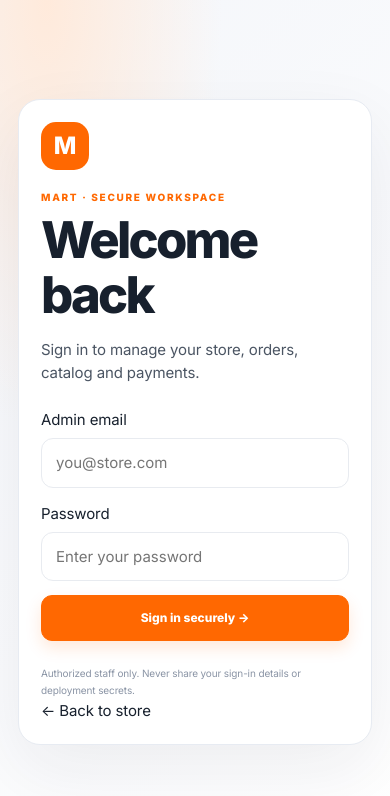
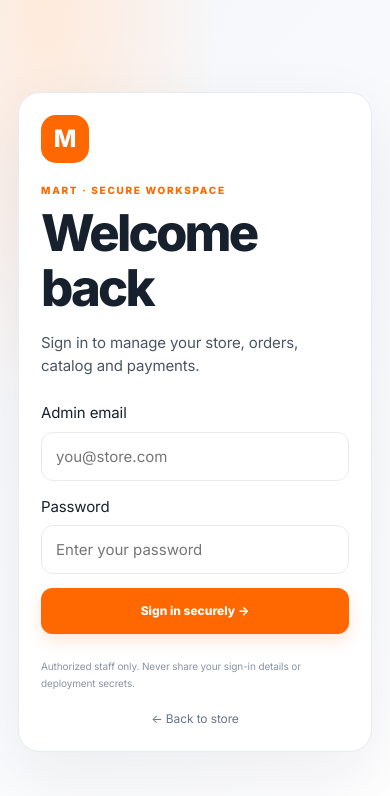
Before and after one commit to asmasud500/E-commerce-, a Next.js app: page /admin/login in a window 390 px wide. Shown: the top 796 px of the page. Built offline with nearby package versions, Linux system fonts and the light colour scheme.

Commit message:
style: refine mobile layouts across admin forms and product editor

```diff
--- a/app/globals.css
+++ b/app/globals.css
@@ -1424,3 +1424,14 @@ img{max-width:100%}
 .admin-login-card button[type=submit]{min-height:46px;background:var(--admin-orange)!important;border-color:var(--admin-orange)!important}
 .admin-restricted{max-width:560px;padding:32px;background:#fff;border:1px solid var(--admin-line);border-radius:20px;box-shadow:0 20px 55px #17203312}
 @media(max-width:760px){.admin-inline-form{grid-template-columns:1fr}.admin-review-card{flex-direction:column}.admin-review-card>.admin-row-actions{width:100%}.admin-content .admin-settings-grid{grid-template-columns:1fr}.admin-content .admin-resource-form{grid-template-columns:1fr}.admin-content .admin-resource-form .delivery-zone-group-title,.admin-content .admin-resource-form button[type=submit]{grid-column:auto}.admin-content .admin-report-bars{gap:5px;padding:12px 6px}.admin-toolbar input{flex-basis:100%}}
+
+@media(max-width:760px){
+ .admin-content form div[style*="repeat(3,1fr)"],.admin-content form div[style*="repeat(3, 1fr)"],.admin-content form div[style*="grid-template-columns: 1fr 1fr"],.admin-content form div[style*="grid-template-columns:1fr 1fr"]{grid-template-columns:minmax(0,1fr)!important}
+ .admin-content form[style*="grid-template-columns"]{grid-template-columns:minmax(0,1fr)!important}
+ .admin-content header.admin-heading-row>div:last-child{width:100%}
+ .admin-content header.admin-heading-row>div:last-child>a{display:inline-flex;align-items:center;justify-content:center}
+ .admin-content .admin-page-head{display:flex;align-items:flex-start;justify-content:space-between;gap:14px;flex-wrap:wrap;margin:8px 0 22px}
+ .admin-content .admin-page-head h1{margin-top:8px}
+}
+.admin-login-back{display:block;margin-top:18px;text-align:center;font-size:12px;color:#68758a}
+.admin-login-back:hover{color:#e65c00}
```
